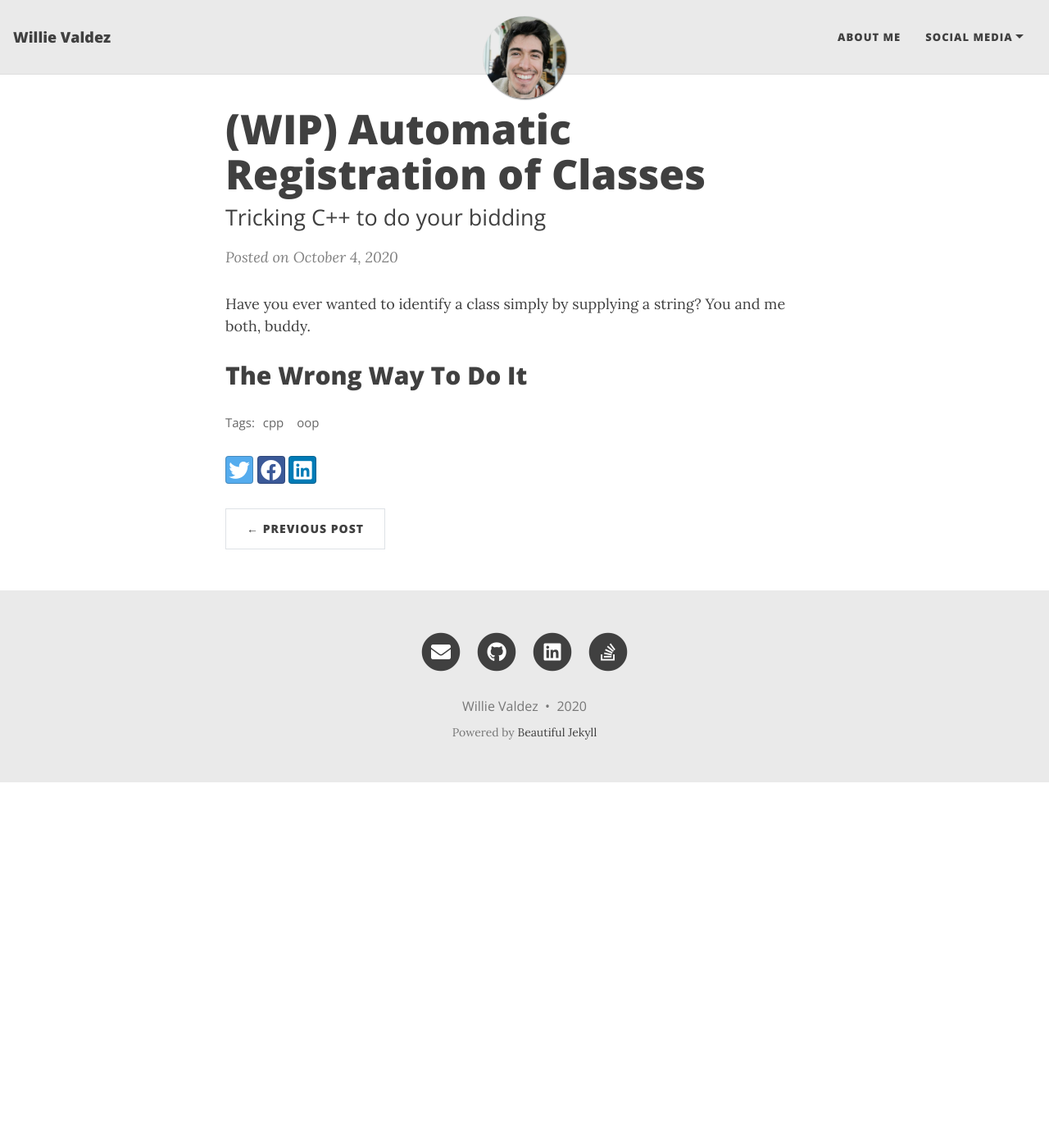
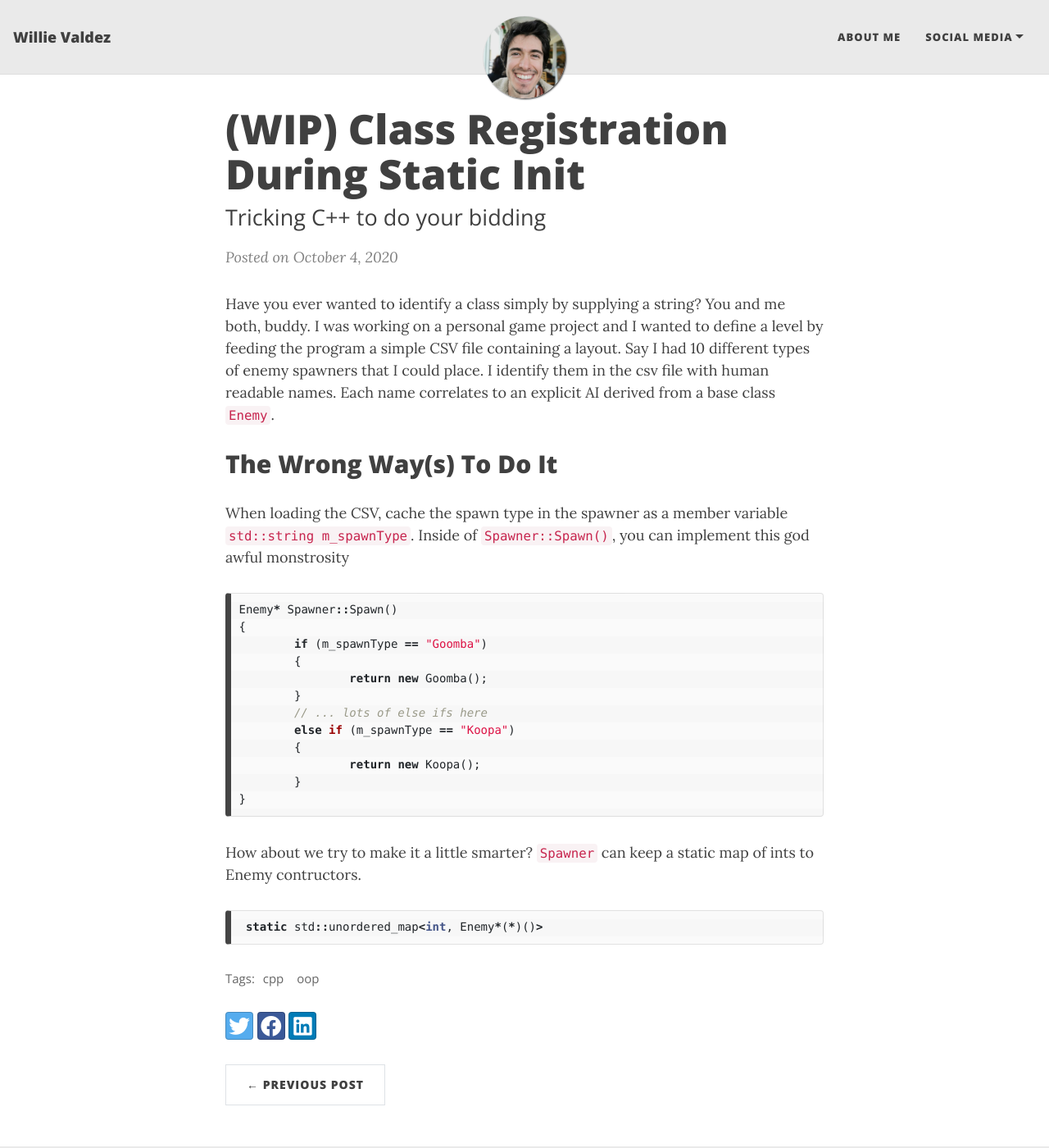
Before and after one commit to g2valdez/willievaldez.github.io, a Jekyll site: the page built from _posts/2020-10-04-AutomaticRegistration.md, in a window 1280 px wide and 1400 px high. Shown: the whole window at 82% size. Built offline with Jekyll 4.4.1, drawn with Linux system fonts in a browser that asks for light colours; nearby versions of some CDN libraries.

Commit message:
updated css, banner, and wrote more to WIP blog post

````diff
--- a/_posts/2020-10-04-AutomaticRegistration.md
+++ b/_posts/2020-10-04-AutomaticRegistration.md
@@ -1,10 +1,38 @@
 ---
 layout: post
-title: (WIP) Automatic Registration of Classes
+title: (WIP) Class Registration During Static Init
 subtitle: Tricking C++ to do your bidding
 tags: [cpp, oop]
 ---
 
-Have you ever wanted to identify a class simply by supplying a string? You and me both, buddy.
+Have you ever wanted to identify a class simply by supplying a string?
+You and me both, buddy. I was working on a personal game project and I wanted
+to define a level by feeding the program a simple CSV file containing a layout.
+Say I had 10 different types of enemy spawners that I could place. I identify
+them in the csv file with human readable names. Each name correlates to an explicit
+AI derived from a base class `Enemy`.
 
-## The Wrong Way To Do It
+
+## The Wrong Way(s) To Do It
+When loading the CSV, cache the spawn type in the spawner as a member variable `std::string m_spawnType`.
+ Inside of `Spawner::Spawn()`, you can implement this god awful monstrosity
+```cpp
+Enemy* Spawner::Spawn()
+{
+	if (m_spawnType == "Goomba")
+	{
+		return new Goomba();
+	}
+	// ... lots of else ifs here
+	else if (m_spawnType == "Koopa")
+	{
+		return new Koopa();
+	}
+}
+```
+
+How about we try to make it a little smarter? `Spawner` can keep a static map of ints to Enemy contructors.
+
+```cpp
+ static std::unordered_map<int, Enemy*(*)()>
+```
--- a/assets/css/beautifuljekyll.css
+++ b/assets/css/beautifuljekyll.css
@@ -669,7 +669,7 @@
 }
 .intro-header.big-img .page-heading .page-subheading,
 .intro-header.big-img .post-heading .post-subheading {
-  font-weight: 400;
+  font-weight: 600;
 }
 .intro-header.big-img .page-heading hr {
   box-shadow: 1px 1px 3px #000;
````
Also changed, not shown: _posts/2020-09-27-ReadWrite_LockedContainer.md (+6 -6 lines), assets/img/codebanner.jpg.
